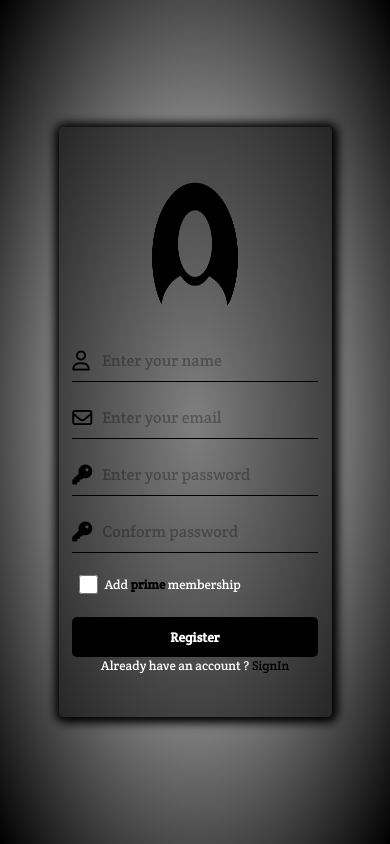
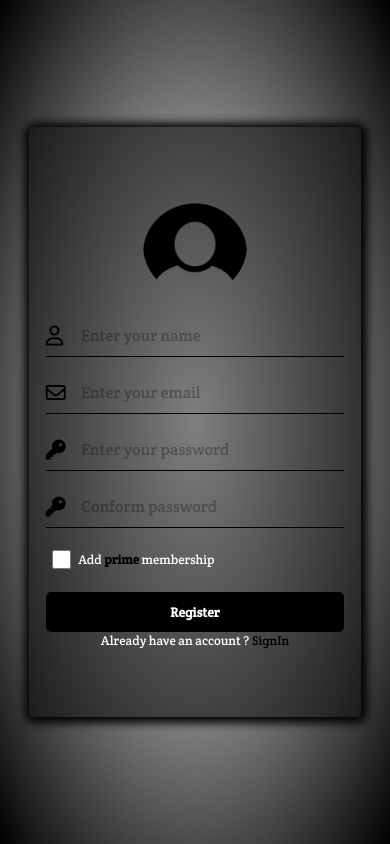
Before and after one commit to srinathlee/e-client, a React (Create React App) app: page /register in a window 390 px wide. Built offline with nearby package versions, Linux system fonts and the light colour scheme.

Commit message:
components

```diff
--- a/src/components/header/header.js
+++ b/src/components/header/header.js
@@ -10,7 +10,7 @@ import Cookies from 'js-cookie'
 
 
 const Header=()=>{
-  const [menu,setMenu]=useState(true)
+  const [menu,setMenu]=useState(false)
   const Logout=()=>{
     Cookies.remove("jwtToken")
   }
--- a/src/components/home/home.css
+++ b/src/components/home/home.css
@@ -4,6 +4,7 @@
     margin:0px;
     padding:0px;
     box-sizing: border-box;
+    scroll-behavior: smooth;
 }
 
 .home-container{
--- a/src/components/login/login.css
+++ b/src/components/login/login.css
@@ -94,6 +94,7 @@ display: none;
     outline: none;
     border-radius: 5px;
     color: white;
+    cursor: pointer;
     background-color:black;
     font-weight: bold;
 margin-top: 1em;
@@ -123,4 +124,7 @@ margin-top: 1em;
     .login-form{
         width:90%;
     }
+    .login-card-container{
+        width:85%;
+    }
 }
--- a/src/components/login/login.js
+++ b/src/components/login/login.js
@@ -48,7 +48,7 @@ const Login=()=>{
         const {email,password,errors}=state
         console.log(errors)
         if(email==="" || password==="")
-        toast.error("complete form details")
+        toast.error("Complete form details")
         else {
         const details={email,password}
         const result=await helpers.Login(details)
@@ -56,7 +56,7 @@ const Login=()=>{
           console.log("login jwt",result.data.jwt_token)
           Cookies.set("jwtToken",result.data.jwt_token)
           // ___________________________________________
-          toast.success("loing successful")
+          toast.success("Loing successful")
           setTimeout(() => {
             navigate("/")
            }, 1000);
@@ -85,11 +85,11 @@ const Login=()=>{
 
                         <div  className='login-widget'>
                           <AiOutlineMail className='login-widget-icon'/>
-                          <input name="email" onChange={setData} onBlur={onBlur} className='login-input-box' type="text" placeholder='enter your email'/>
+                          <input name="email" onChange={setData} onBlur={onBlur} className='login-input-box' type="email" placeholder='Enter your email'/>
                         </div>
                         <div className='login-widget'>
                           <RiLockPasswordLine className='login-widget-icon'/>
-                          <input name="password"  onChange={setData} onBlur={onBlur}  className='login-input-box' type="password" placeholder='enter your password'/>
+                          <input name="password"  onChange={setData} onBlur={onBlur}  className='login-input-box' type="password" placeholder='Enter your password'/>
                         </div>
                         <button className='login-register-btn'>Login</button>
                         <p className='login-haveacc-para'>Dosen`t have an account ?<Link  to="/register"><span className='login-prime'> SignUp</span></Link></p>
--- a/src/components/normalproducts/index.css
+++ b/src/components/normalproducts/index.css
@@ -2,6 +2,7 @@
     margin:0px;
     padding:0px;
     box-sizing:border-box;
+    scroll-behavior: smooth;
 }
 .normalproduct-heading{
     margin-bottom: 10px;
--- a/src/components/productCard/index.css
+++ b/src/components/productCard/index.css
@@ -39,8 +39,9 @@
 
 }
 .product-rating{
+    font-family: sans-serif;
     font-size: 1rem;
-    padding-bottom: 2px;
+
 }
 .product-star{
     font-size: 1rem;
@@ -53,6 +54,6 @@
     gap:4px;
     background-color: black;
     color:white;
-    padding:0px 6px;
+    padding:3px 6px;
     border-radius: 5px;
 }
--- a/src/components/products/products.css
+++ b/src/components/products/products.css
@@ -2,6 +2,7 @@
     margin:0px;
     padding:0px;
     box-sizing:border-box;
+    scroll-behavior: smooth;
 }
 
 .products-bg-container{
--- a/src/components/register/register.css
+++ b/src/components/register/register.css
@@ -22,8 +22,9 @@ input{
     justify-content: center;
     align-items: center;
 }
+
 .profile-image{
-    height:150px;
+    height:100px;
     width:150px;
     border-radius: 80px;
 }
@@ -109,6 +110,7 @@ display: none;
 .register-btn{
     height:40px;
     width:100%;
+    cursor: pointer;
     border: none;
     outline: none;
     border-radius: 5px;
@@ -148,4 +150,7 @@ display: none;
     .register-form{
         width:90%;
     }
+    .register-card-container{
+        width:85%;
+    }
 }
--- a/src/components/register/register.js
+++ b/src/components/register/register.js
@@ -74,7 +74,7 @@ const Register=()=>{
     const onSubmit=async(event)=>{
       event.preventDefault()
       const {name,email,password,conpassword,profile,primeuser}=state
-      // console.log(name,email,password,conpassword,primeuser)
+      // console.log(name,mail,password,conpassword,primeuser)
       if(name==="" || email==="" || password==="")
       toast.error("complete form details")
       else if(password!==conpassword)
@@ -136,9 +136,9 @@ const Register=()=>{
                         <div  className='widget'>
 
                           <i className="fa-regular fa-envelope widget-icon"></i>
-                          <input onBlur={onBlur}  value={email} onChange={setData}  name="email"  className="input-box" type="text" placeholder='Enter your email'/>
+                          <input onBlur={onBlur}  value={email} onChange={setData}  name="email"  className="input-box" type="email" placeholder='Enter your email'/>
                         </div>
-                        {/* {errors.email && <p className='error'>{errors.email}</p>} */}
+                        {/* {errors.mail && <p className='error'>{errors.mail}</p>} */}
                         </div>
 
                          <div className='outer-widget'>
```
